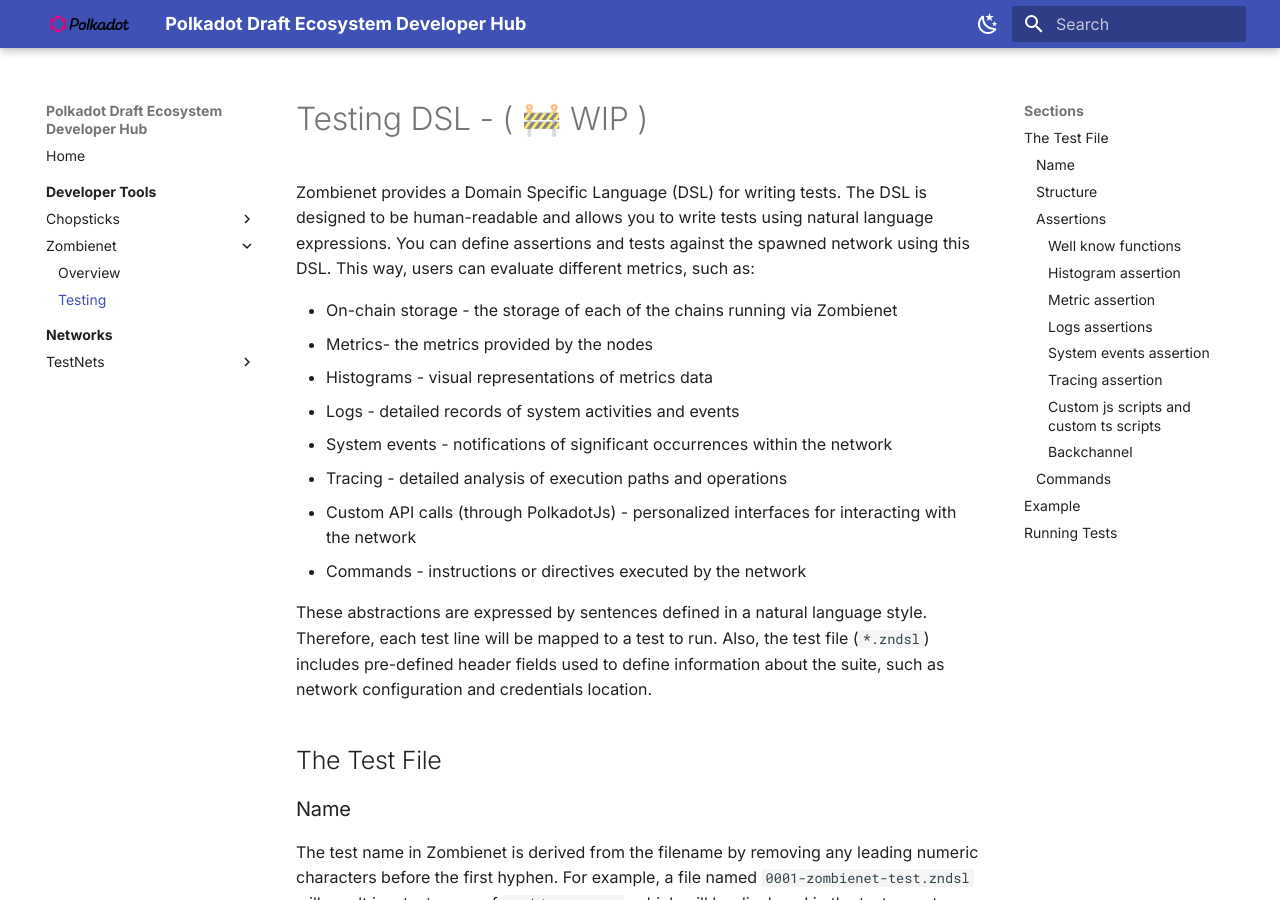
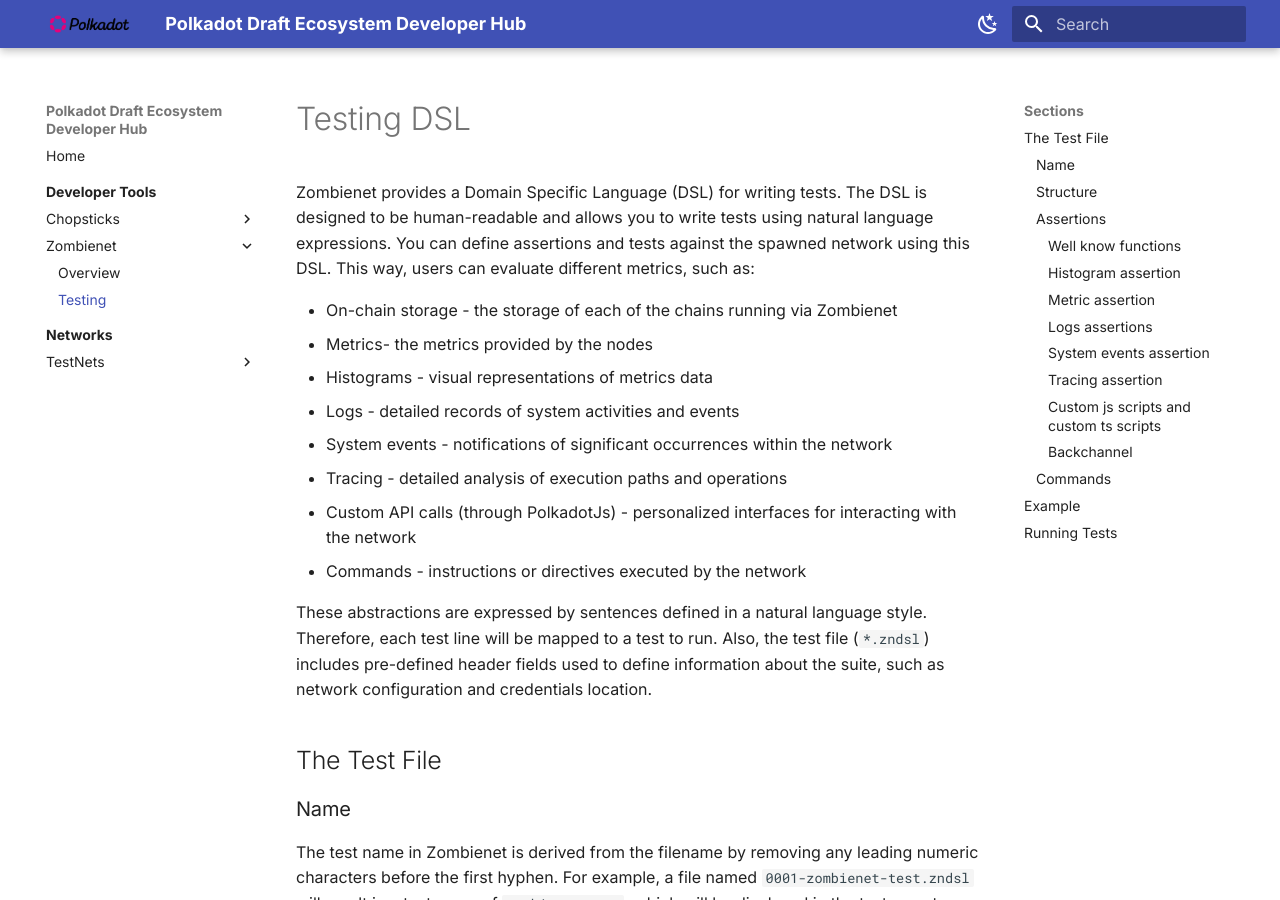
Before and after one commit to papermoonio/polkadot-ecosystem-docs-draft, an MkDocs documentation site: the page built from docs/dev-tools/zombienet/testing.md, in a window 1280 px wide and 900 px high. Built offline with MkDocs 1.6.1 and Material for MkDocs 9.7.7, drawn with Linux system fonts in a browser that asks for light colours.

Commit message:
fix: removing wip label on testing page

```diff
--- a/docs/dev-tools/zombienet/testing.md
+++ b/docs/dev-tools/zombienet/testing.md
@@ -3,7 +3,7 @@
 description: Zombienet provides a Domain Specific Language (DSL) for writing tests. The DSL is designed to be human-readable and allows you to write tests using natural language expressions.
 ---
 
-# Testing DSL - ( 🚧 WIP )
+# Testing DSL
 
 Zombienet provides a Domain Specific Language (DSL) for writing tests. The DSL is designed to be human-readable and allows you to write tests using natural language expressions. You can define assertions and tests against the spawned network using this DSL. This way, users can evaluate different metrics, such as:
 
```
